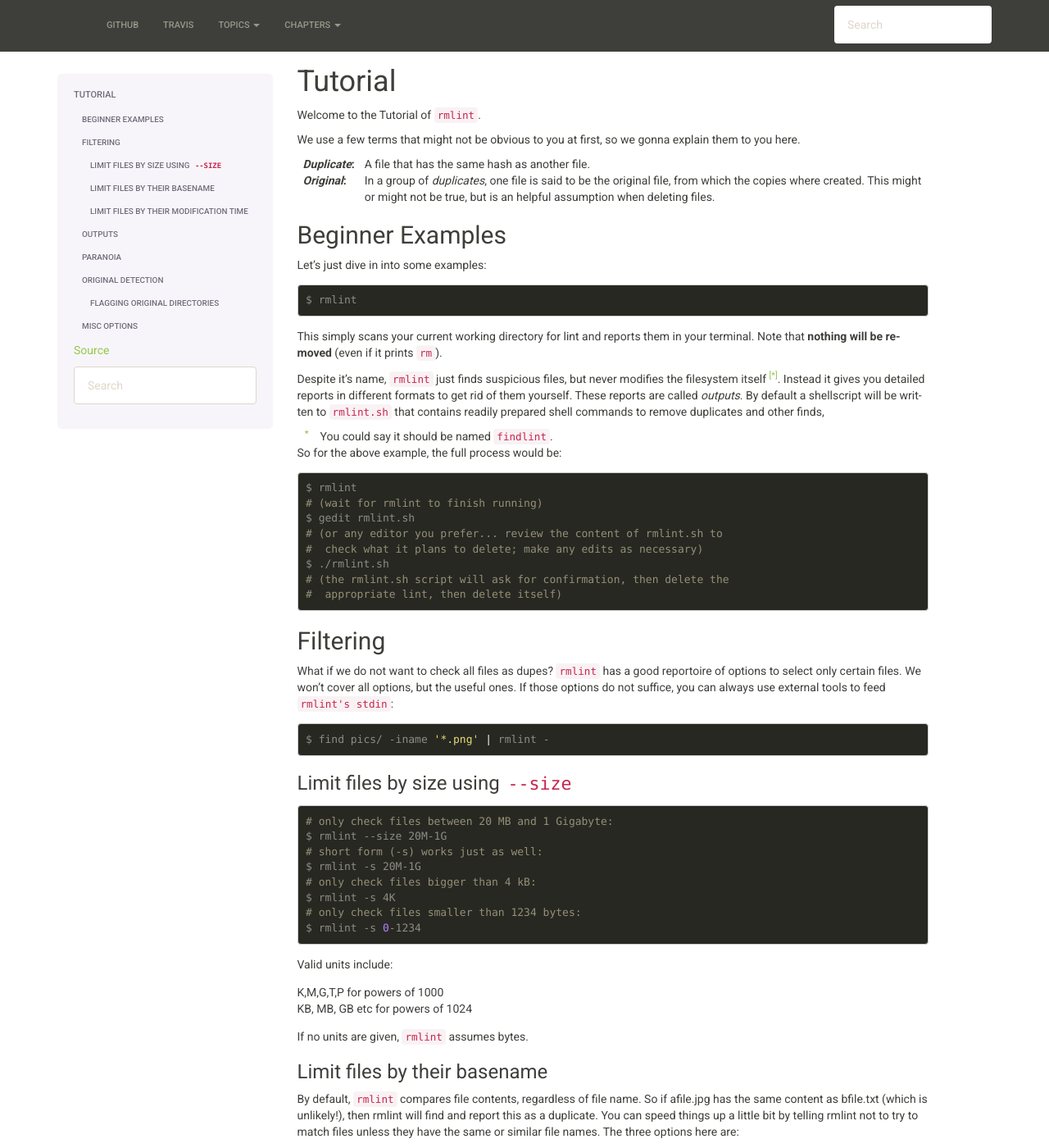
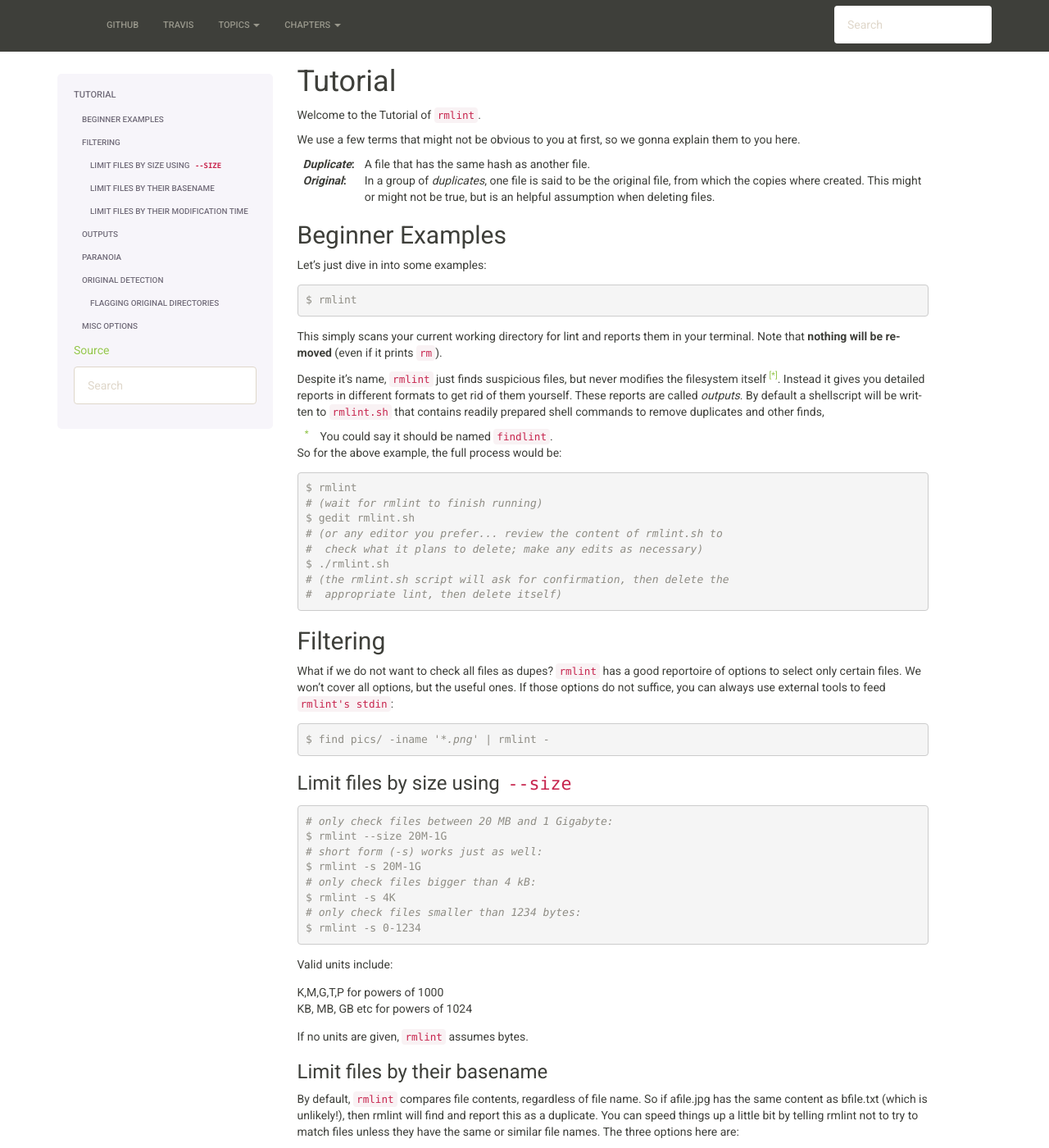
Before and after one commit to sahib/rmlint, a Sphinx documentation site: the page built from docs/tutorial.rst, in a window 1280 px wide and 1400 px high. Shown: the whole window at 82% size. Built offline with Sphinx 7.4.7, drawn with Linux system fonts in a browser that asks for light colours.

Commit message:
docs: giving up (again)

```diff
--- a/docs/_static/my-styles.css
+++ /dev/null
@@ -1,3 +0,0 @@
-div.highlight > pre {
-  background-color: #272822;
-}
--- a/docs/_templates/layout.html
+++ /dev/null
@@ -1,6 +0,0 @@
-{# Import the theme's layout. #}
-{% extends "!layout.html" %}
-
-{# Custom CSS overrides #}
-{% set css_files = css_files + ['_static/my-styles.css'] %}
-{% set bootswatch_css_custom = ['_static/my-styles.css'] %}
--- a/docs/conf.py
+++ b/docs/conf.py
@@ -98,9 +98,7 @@ exclude_patterns = ['_build', '_themes/armstrong/README.rst']
 show_authors = True
 
 # The name of the Pygments (syntax highlighting) style to use.
-#pygments_style = 'flask_theme_support.FlaskyStyle'
-pygments_style = "monokai"
-#pygments_style = 'flask_theme_support.JellybeansStyle'
+pygments_style = "bw"
 
 # A list of ignored prefixes for module index sorting.
 #modindex_common_prefix = []
--- a/docs/tutorial.rst
+++ b/docs/tutorial.rst
@@ -1,15 +1,6 @@
 ========
 Tutorial
 ========
-
-.. raw:: html
-
-   <style type="text/css">
-       <!-- hack hack hack -->
-       div.highlight > pre {
-         background-color: #272822;
-       }
-   </style>
 
 Welcome to the Tutorial of ``rmlint``.
 
```
